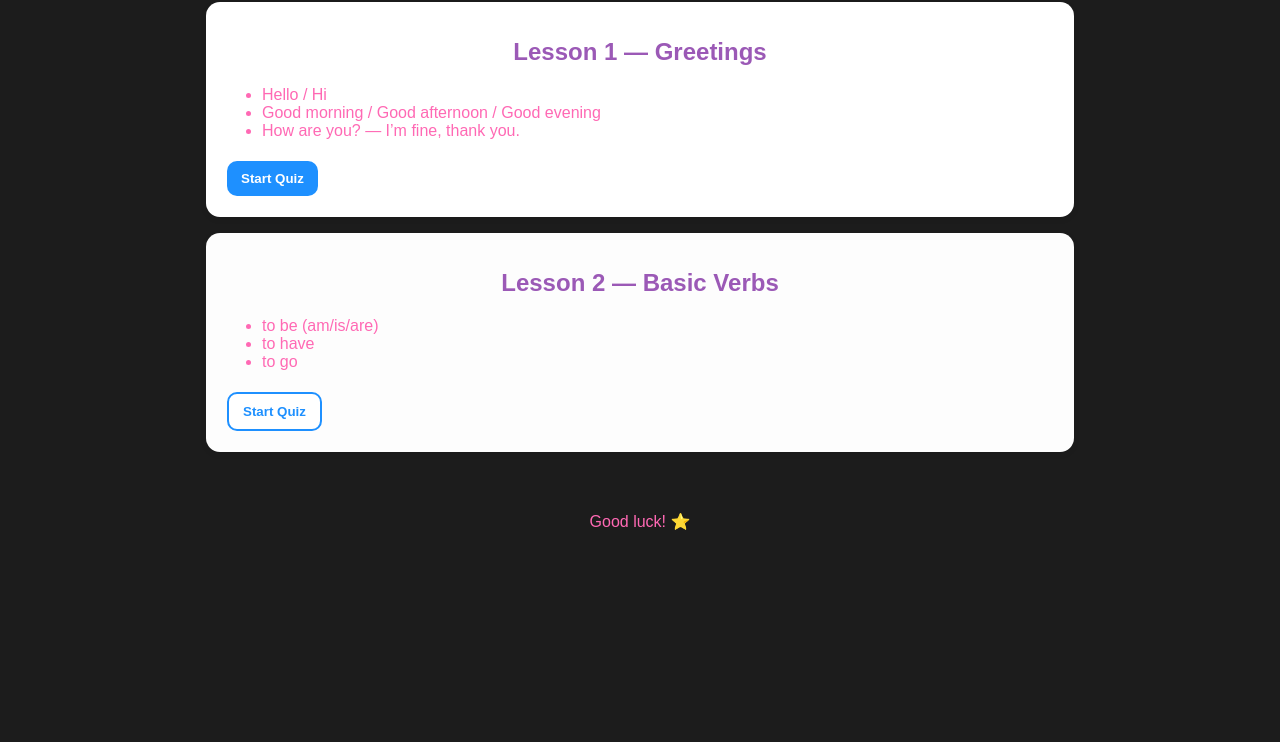
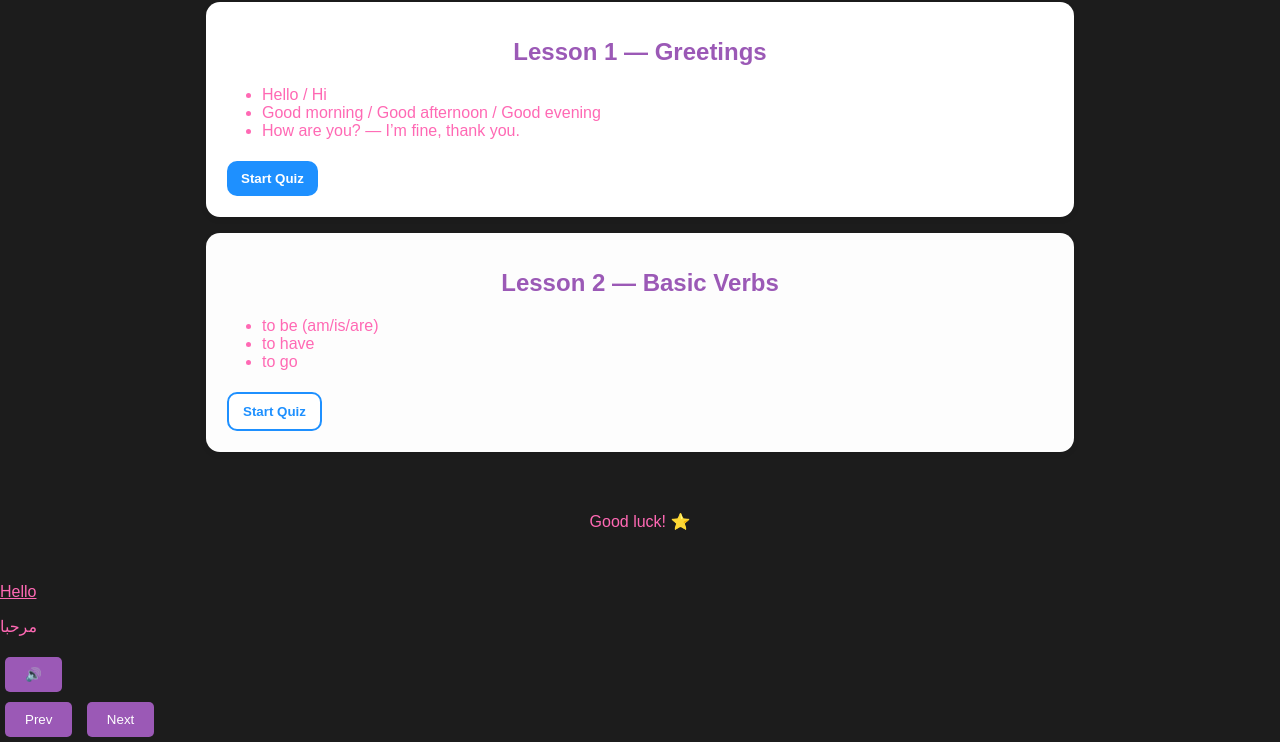
Before and after one commit to shefaanasser3-ops/From-1-TO-5-EN, a plain HTML site: page lessons.html in a window 1280 px wide. Shown: the part 134-876 px from the top of the page. Before the commit the page ends 800 px from the top, so only its background shows below. Drawn offline with Linux system fonts and the light colour scheme.

Commit message:
Update lessons.html

```diff
--- a/lessons.html
+++ b/lessons.html
@@ -55,3 +55,13 @@
   <script src="script.js"></script>
 </body>
 </html>
+<p id="word" class="word"></p>
+<p id="translation"></p>
+<button id="soundBtn">🔊</button>
+<br>
+<button onclick="currentLesson--; showLesson(currentLesson)">Prev</button>
+<button onclick="currentLesson++; showLesson(currentLesson)">Next</button>
+
+<script>
+showLesson(currentLesson); // لتظهر أول كلمة عند فتح الصفحة
+</script>
```
